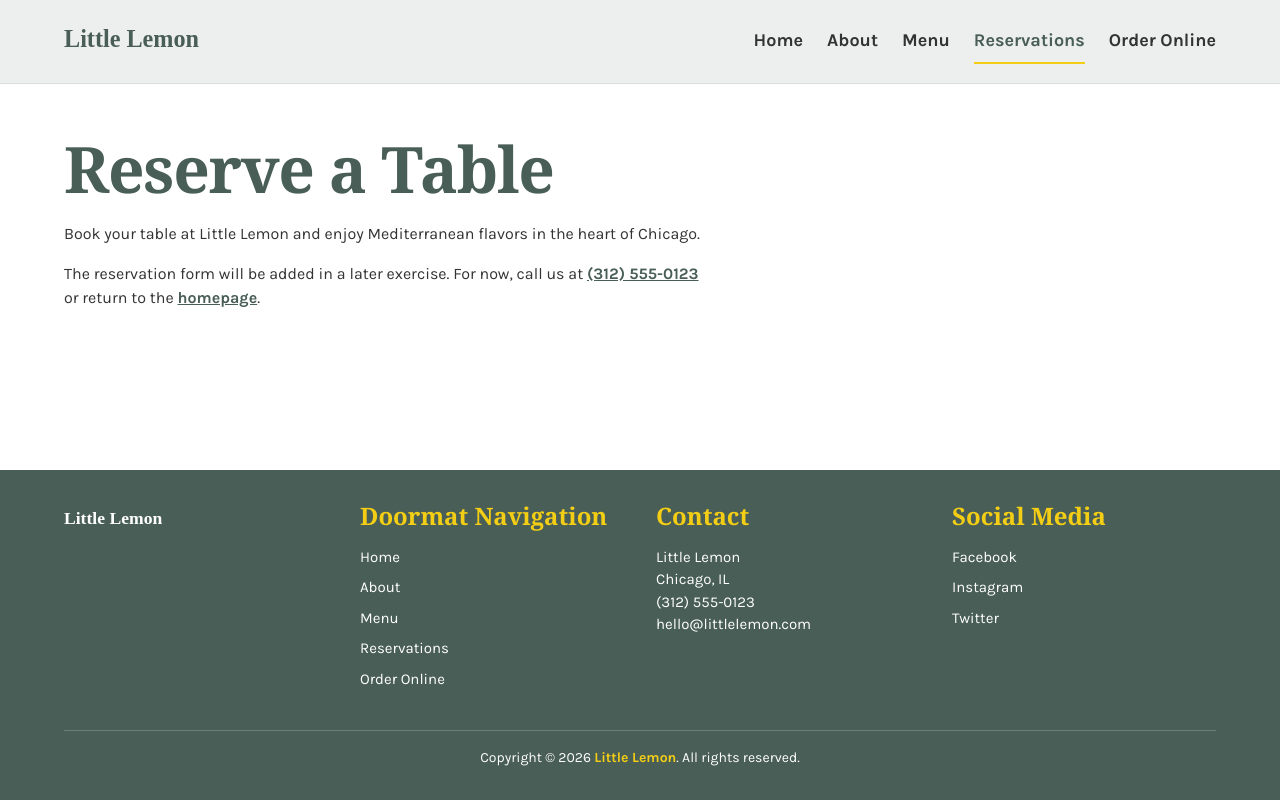
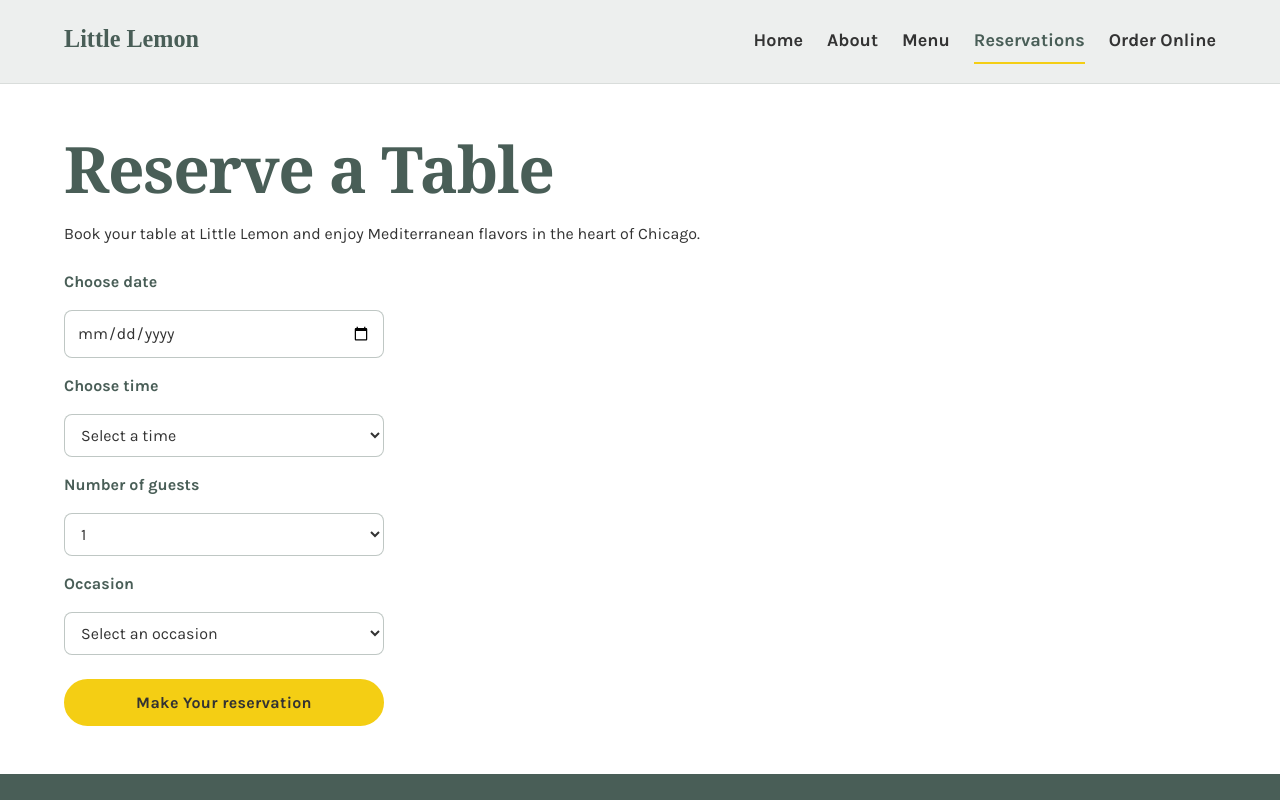
Before and after one commit to johnx4321/littlelemon_frontend_capstone, a React (Create React App) app: page /booking in a window 1280 px wide. Shown: the top 800 px of the page. Built offline with nearby package versions, Linux system fonts and the light colour scheme; a web font is replaced by a local one.

Commit message:
Table Reservation Template setup

```diff
--- /dev/null
+++ b/src/BookingForm.css
@@ -0,0 +1,37 @@
+.booking-form {
+  display: grid;
+  max-width: 20rem;
+  gap: var(--space-sm);
+  margin-top: var(--space-md);
+}
+
+.booking-form label {
+  font-family: var(--font-body);
+  font-size: 1rem;
+  font-weight: 700;
+  color: var(--color-primary-green);
+}
+
+.booking-form input,
+.booking-form select {
+  width: 100%;
+  padding: 0.625rem 0.75rem;
+  font-family: var(--font-body);
+  font-size: 1rem;
+  line-height: var(--line-height-body);
+  color: var(--color-text);
+  background-color: var(--color-white);
+  border: 1px solid rgba(73, 94, 87, 0.35);
+  border-radius: 0.5rem;
+}
+
+.booking-form input:focus,
+.booking-form select:focus {
+  outline: 2px solid var(--color-primary-yellow);
+  border-color: var(--color-primary-green);
+}
+
+.booking-form button {
+  margin-top: var(--space-xs);
+  cursor: pointer;
+}
--- /dev/null
+++ b/src/components/BookingForm.js
@@ -0,0 +1,79 @@
+import React, { useState } from 'react';
+import '../BookingForm.css';
+
+function BookingForm() {
+  const [date, setDate] = useState('');
+  const [time, setTime] = useState('');
+  const [guests, setGuests] = useState('1');
+  const [occasion, setOccasion] = useState('');
+  const [availableTimes] = useState([
+    '17:00',
+    '18:00',
+    '19:00',
+    '20:00',
+    '21:00',
+  ]);
+
+  const handleSubmit = (event) => {
+    event.preventDefault();
+  };
+
+  return (
+    <form className="booking-form" onSubmit={handleSubmit}>
+      <label htmlFor="res-date">Choose date</label>
+      <input
+        type="date"
+        id="res-date"
+        value={date}
+        onChange={(event) => setDate(event.target.value)}
+        required
+      />
+
+      <label htmlFor="res-time">Choose time</label>
+      <select
+        id="res-time"
+        value={time}
+        onChange={(event) => setTime(event.target.value)}
+        required
+      >
+        <option value="">Select a time</option>
+        {availableTimes.map((availableTime) => (
+          <option key={availableTime} value={availableTime}>
+            {availableTime}
+          </option>
+        ))}
+      </select>
+
+      <label htmlFor="guests">Number of guests</label>
+      <select
+        id="guests"
+        value={guests}
+        onChange={(event) => setGuests(event.target.value)}
+        required
+      >
+        {[1, 2, 3, 4, 5, 6, 7, 8, 9, 10].map((count) => (
+          <option key={count} value={String(count)}>
+            {count}
+          </option>
+        ))}
+      </select>
+
+      <label htmlFor="occasion">Occasion</label>
+      <select
+        id="occasion"
+        value={occasion}
+        onChange={(event) => setOccasion(event.target.value)}
+      >
+        <option value="">Select an occasion</option>
+        <option value="Birthday">Birthday</option>
+        <option value="Anniversary">Anniversary</option>
+      </select>
+
+      <button className="cta-button" type="submit">
+        Make Your reservation
+      </button>
+    </form>
+  );
+}
+
+export default BookingForm;
--- a/src/components/BookingPage.js
+++ b/src/components/BookingPage.js
@@ -1,5 +1,6 @@
 import React from 'react';
-import { Link } from 'react-router-dom';
+import BookingForm from './BookingForm';
+import '../HomePage.css';
 
 function BookingPage() {
   return (
@@ -9,11 +10,7 @@ function BookingPage() {
         Book your table at Little Lemon and enjoy Mediterranean flavors in the
         heart of Chicago.
       </p>
-      <p className="booking-note">
-        The reservation form will be added in a later exercise. For now, call us at{' '}
-        <a href="tel:+13125550123">(312) 555-0123</a> or return to the{' '}
-        <Link to="/">homepage</Link>.
-      </p>
+      <BookingForm />
     </section>
   );
 }
```
Also changed, not shown: 1 other file (tests, documents, lock files or other folders).
